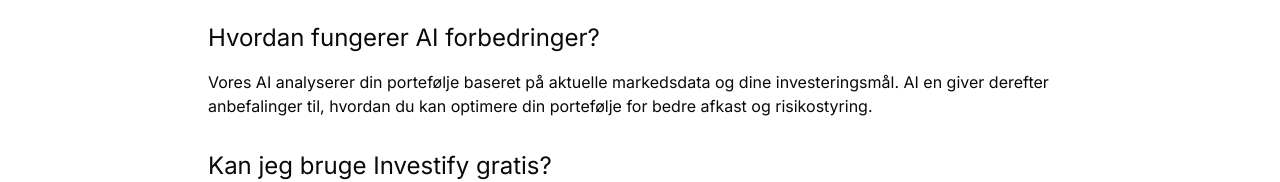
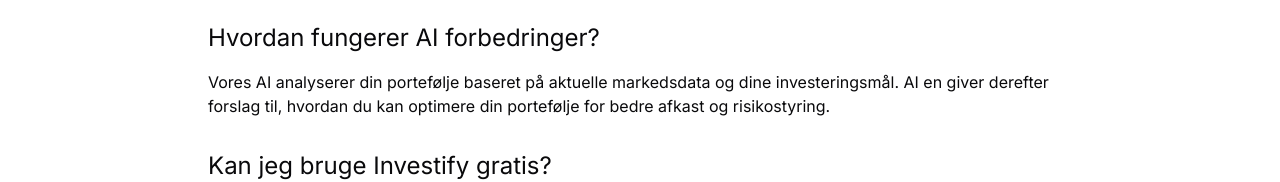
Before and after one commit to jonathan06112090/investify, a Next.js app: page /FAQ in a window 1280 px wide. Shown: the part 459-641 px from the top of the page. Built offline with nearby package versions, Linux system fonts and the light colour scheme; no server answers.

Commit message:
Update page.tsx

```diff
--- a/src/app/FAQ/page.tsx
+++ b/src/app/FAQ/page.tsx
@@ -19,7 +19,7 @@
 
         <h2 className="text-2xl mb-4">Hvordan fungerer AI forbedringer?</h2>
         <p className="mb-8">
-          Vores AI analyserer din portefølje baseret på aktuelle markedsdata og dine investeringsmål. AI en giver derefter anbefalinger til, hvordan du kan optimere din portefølje for bedre afkast og risikostyring.
+          Vores AI analyserer din portefølje baseret på aktuelle markedsdata og dine investeringsmål. AI en giver derefter forslag til, hvordan du kan optimere din portefølje for bedre afkast og risikostyring.
         </p>
 
         <h2 className="text-2xl mb-4">Kan jeg bruge Investify gratis?</h2>
```
